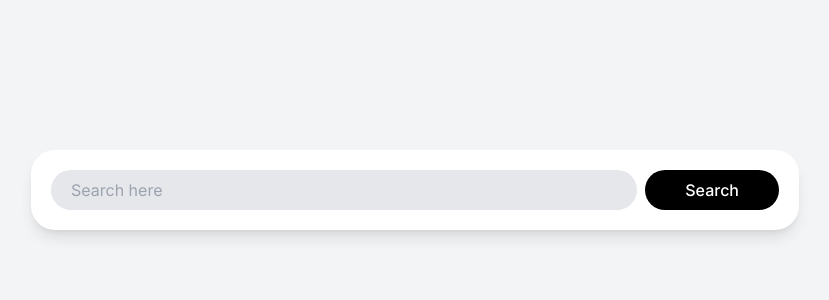
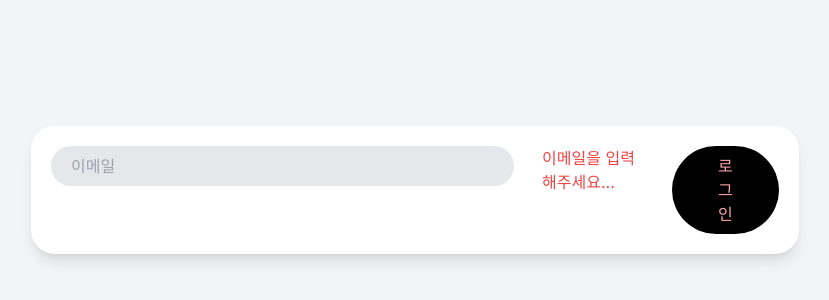
Before and after one commit to volant97/Carrot-Market-Reloaded, a Next.js app: page / in a window 1280 px wide. Shown: the part 210-510 px from the top of the page, without its empty margins (225-1054 px from the left). Built offline with nearby package versions, Linux system fonts and the light colour scheme.

Commit message:
[TEST] 3.6 Form Modifiers : 그라디언트, 유효성검사 CSS 구현 테스트

```diff
--- a/app/page.tsx
+++ b/app/page.tsx
@@ -3,12 +3,16 @@ export default function Home() {
     <main className="flex items-center justify-center h-screen p-5 bg-gray-100">
       <div className="flex flex-col w-full max-w-screen-md gap-2 p-5 bg-white shadow-lg rounded-3xl md:flex-row">
         <input
-          className="w-full h-10 px-5 bg-gray-200 rounded-full outline-none ring-transparent ring-2 transition-all focus:ring-orange-500"
-          type="text"
-          placeholder="Search here"
+          className="w-full h-10 px-5 bg-gray-200 rounded-full outline-none ring-transparent ring-2 transition-all focus:ring-blue-500 invalid:focus:ring-red-500 peer"
+          type="email"
+          placeholder="이메일"
+          required
         />
-        <button className="bg-black text-white py-2 rounded-full transition-transform font-medium outline-none hover:bg-gray-800 active:scale-90 md:px-10">
-          Search
+        <span className="px-5 text-red-500 peer-valid:hidden">
+          이메일을 입력해주세요...
+        </span>
+        <button className="bg-black text-blue-300 py-2 rounded-full transition-transform font-medium outline-none active:scale-90 md:px-10 peer-invalid:text-red-300 peer-invalid:Disabled peer-invalid:focus:bg-red-600 peer-invalid:cursor-default peer-valid:focus:bg-blue-600">
+          로그인
         </button>
       </div>
     </main>
```
Also changed, not shown: 1 other file (tests, documents, lock files or other folders).
